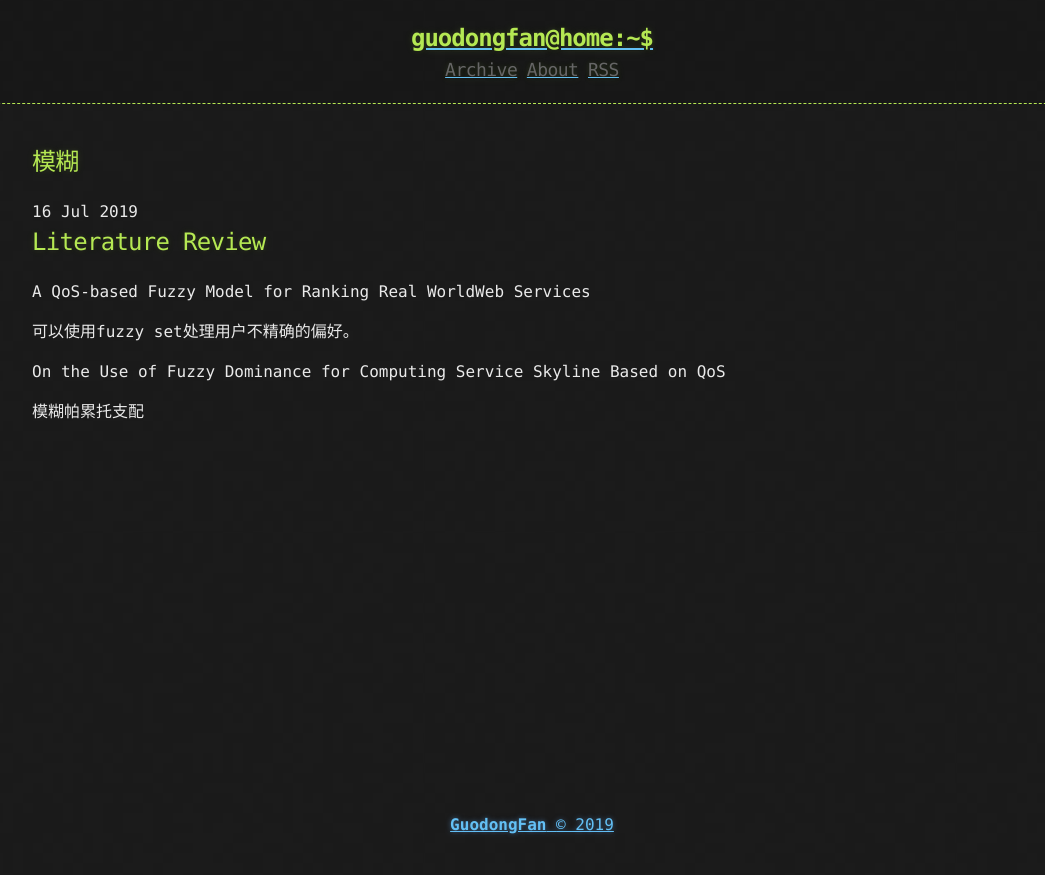
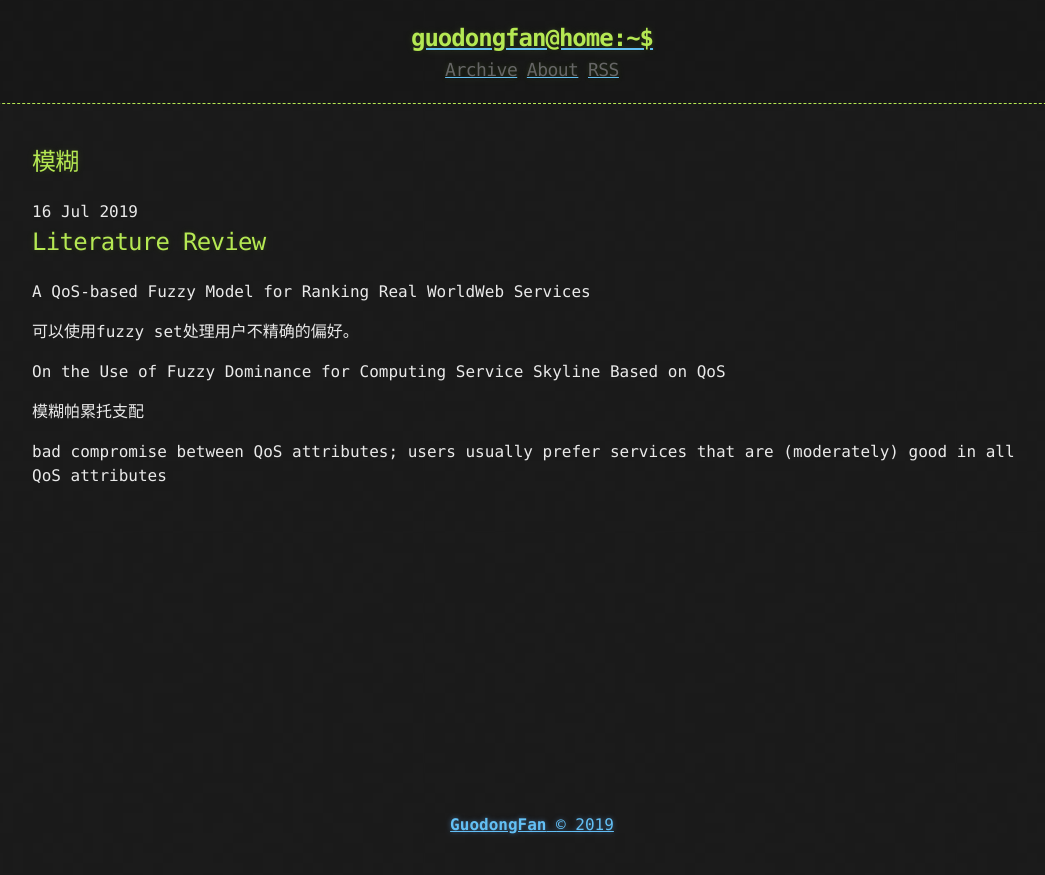
Before and after one commit to GuodongFan/GuodongFan.github.io, a Jekyll site: the page built from _posts/2019-07-16-fuzzy.md, in a window 1280 px wide. Shown: the top 875 px of the page, without its empty margins (108-1153 px from the left). Built offline with Jekyll 4.4.1, drawn with Linux system fonts in a browser that asks for light colours.

Commit message:
Update 2019-07-16-fuzzy.md

```diff
--- a/_posts/2019-07-16-fuzzy.md
+++ b/_posts/2019-07-16-fuzzy.md
@@ -13,3 +13,5 @@ A QoS-based Fuzzy Model for Ranking Real WorldWeb Services
 On the Use of Fuzzy Dominance for Computing Service Skyline Based on QoS
 
 模糊帕累托支配
+
+bad compromise between QoS attributes; users usually prefer services that are (moderately) good in all QoS attributes
```
